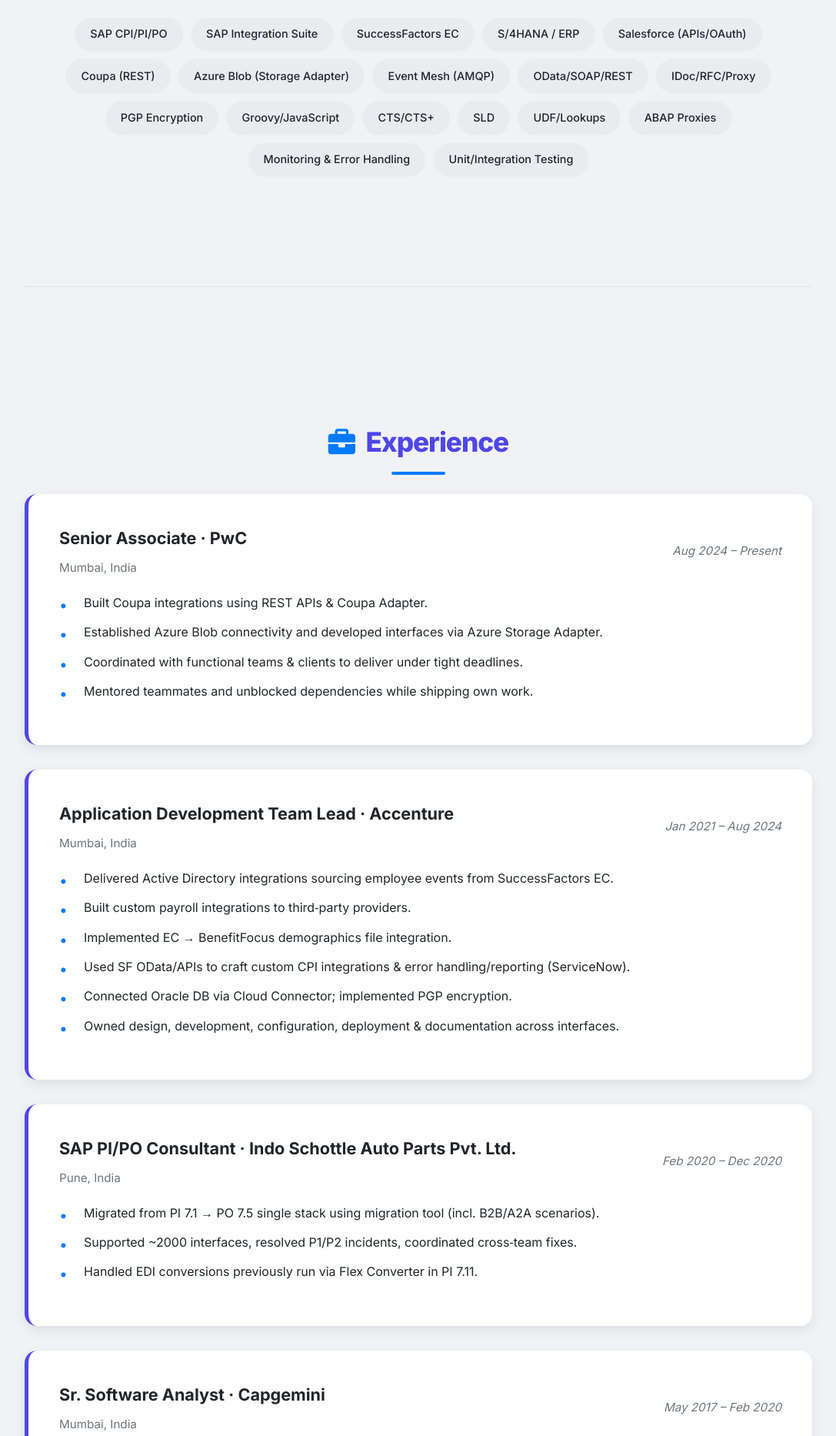
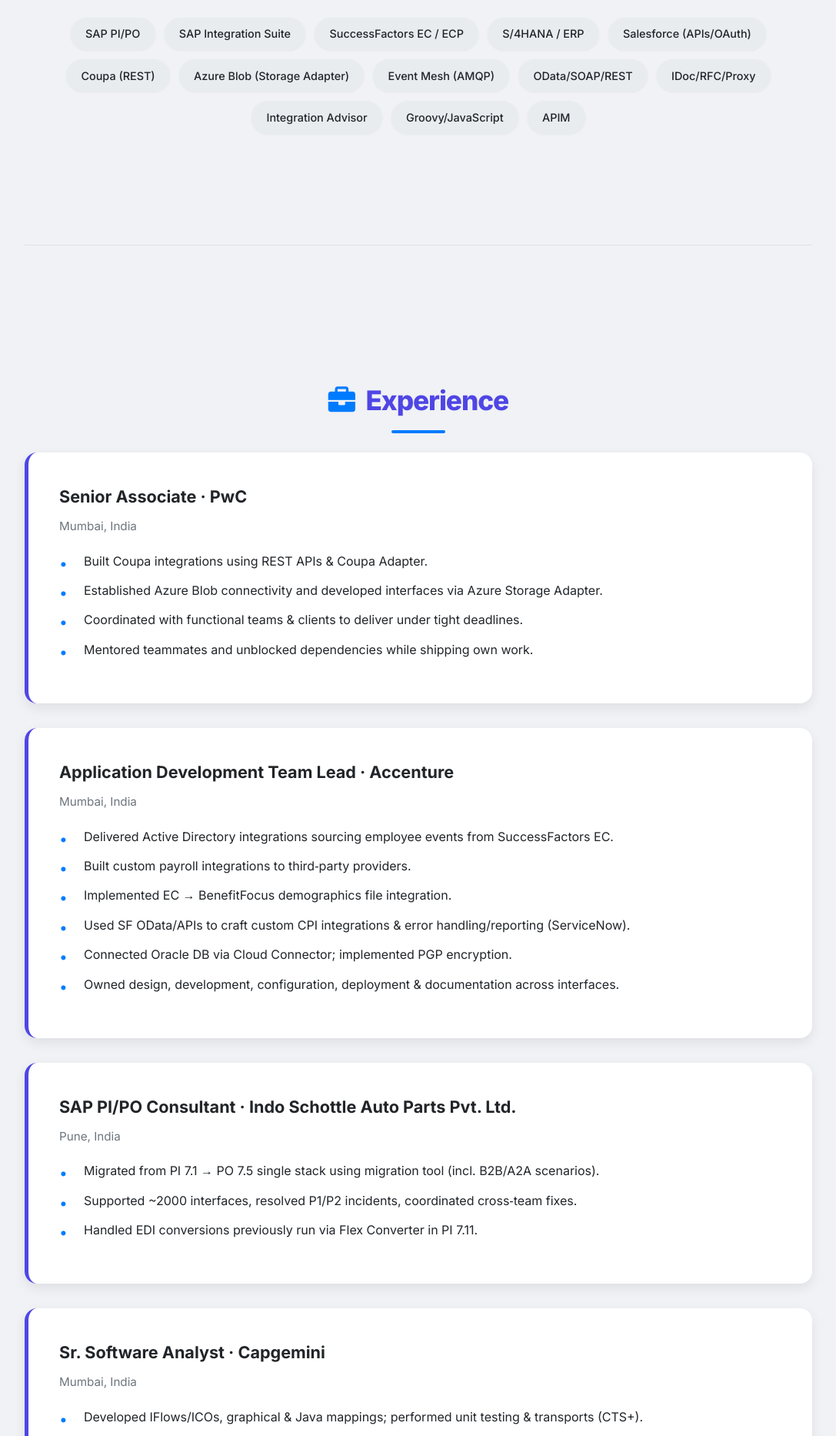
Before and after one commit to btpavis/btpashutosh, a plain HTML site: page index.html in a window 1280 px wide. Shown: the part 1841-3707 px from the top of the page at 77% size, without its empty margins (96-1183 px from the left). Drawn offline with Linux system fonts and the light colour scheme.

Commit message:
Update index.html

```diff
--- a/index.html
+++ b/index.html
@@ -494,9 +494,9 @@
                 <i class="fas fa-tools"></i> Core Skills
             </h2>
             <div class="skills-grid" data-animate>
-                <span class="pill">SAP CPI/PI/PO</span>
+                <span class="pill">SAP PI/PO</span>
                 <span class="pill">SAP Integration Suite</span>
-                <span class="pill">SuccessFactors EC</span>
+                <span class="pill">SuccessFactors EC / ECP</span>
                 <span class="pill">S/4HANA / ERP</span>
                 <span class="pill">Salesforce (APIs/OAuth)</span>
                 <span class="pill">Coupa (REST)</span>
@@ -504,14 +504,9 @@
                 <span class="pill">Event Mesh (AMQP)</span>
                 <span class="pill">OData/SOAP/REST</span>
                 <span class="pill">IDoc/RFC/Proxy</span>
-                <span class="pill">PGP Encryption</span>
+                <span class="pill">Integration Advisor</span>
                 <span class="pill">Groovy/JavaScript</span>
-                <span class="pill">CTS/CTS+</span>
-                <span class="pill">SLD</span>
-                <span class="pill">UDF/Lookups</span>
-                <span class="pill">ABAP Proxies</span>
-                <span class="pill">Monitoring & Error Handling</span>
-                <span class="pill">Unit/Integration Testing</span>
+                <span class="pill">APIM</span>
             </div>
         </section>
 
@@ -528,7 +523,7 @@
                             <h3>Senior Associate · PwC</h3>
                             <p>Mumbai, India</p>
                         </div>
-                        <p class="job-period">Aug 2024 – Present</p>
+                        <p class="job-period"></p>
                     </div>
                     <ul class="job-bullets">
                         <li>Built Coupa integrations using REST APIs & Coupa Adapter.</li>
@@ -543,7 +538,7 @@
                             <h3>Application Development Team Lead · Accenture</h3>
                             <p>Mumbai, India</p>
                         </div>
-                        <p class="job-period">Jan 2021 – Aug 2024</p>
+                        <p class="job-period"></p>
                     </div>
                     <ul class="job-bullets">
                         <li>Delivered Active Directory integrations sourcing employee events from SuccessFactors EC.</li>
@@ -560,7 +555,7 @@
                             <h3>SAP PI/PO Consultant · Indo Schottle Auto Parts Pvt. Ltd.</h3>
                             <p>Pune, India</p>
                         </div>
-                        <p class="job-period">Feb 2020 – Dec 2020</p>
+                        <p class="job-period"></p>
                     </div>
                     <ul class="job-bullets">
                         <li>Migrated from PI 7.1 → PO 7.5 single stack using migration tool (incl. B2B/A2A scenarios).</li>
@@ -574,7 +569,7 @@
                             <h3>Sr. Software Analyst · Capgemini</h3>
                             <p>Mumbai, India</p>
                         </div>
-                        <p class="job-period">May 2017 – Feb 2020</p>
+                        <p class="job-period"></p>
                     </div>
                     <ul class="job-bullets">
                         <li>Developed IFlows/ICOs, graphical & Java mappings; performed unit testing & transports (CTS+).</li>
@@ -596,16 +591,6 @@
                     <h3>K J Somaiya College of Science and Commerce</h3>
                     <p>BSc, Computer Science</p>
                     <p class="education-period">Apr 2017</p>
-                </div>
-                <div class="card education-details">
-                    <h3>I.D.U.B.S Junior College</h3>
-                    <p>Higher Secondary Certificate</p>
-                    <p class="education-period">Mar 2014</p>
-                </div>
-                <div class="card education-details">
-                    <h3>I.D.U.B.S High School</h3>
-                    <p>Secondary School Certificate</p>
-                    <p class="education-period">Mar 2012</p>
                 </div>
             </div>
         </section>
```
